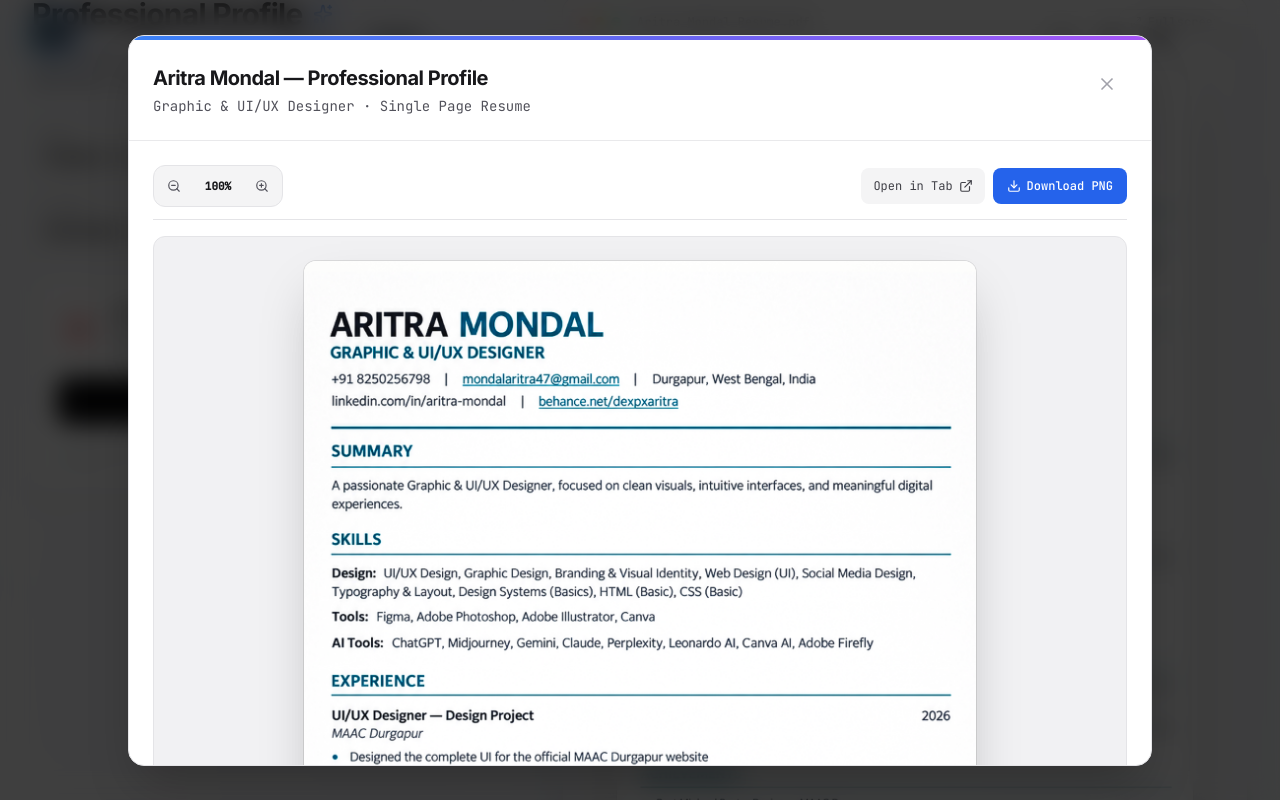
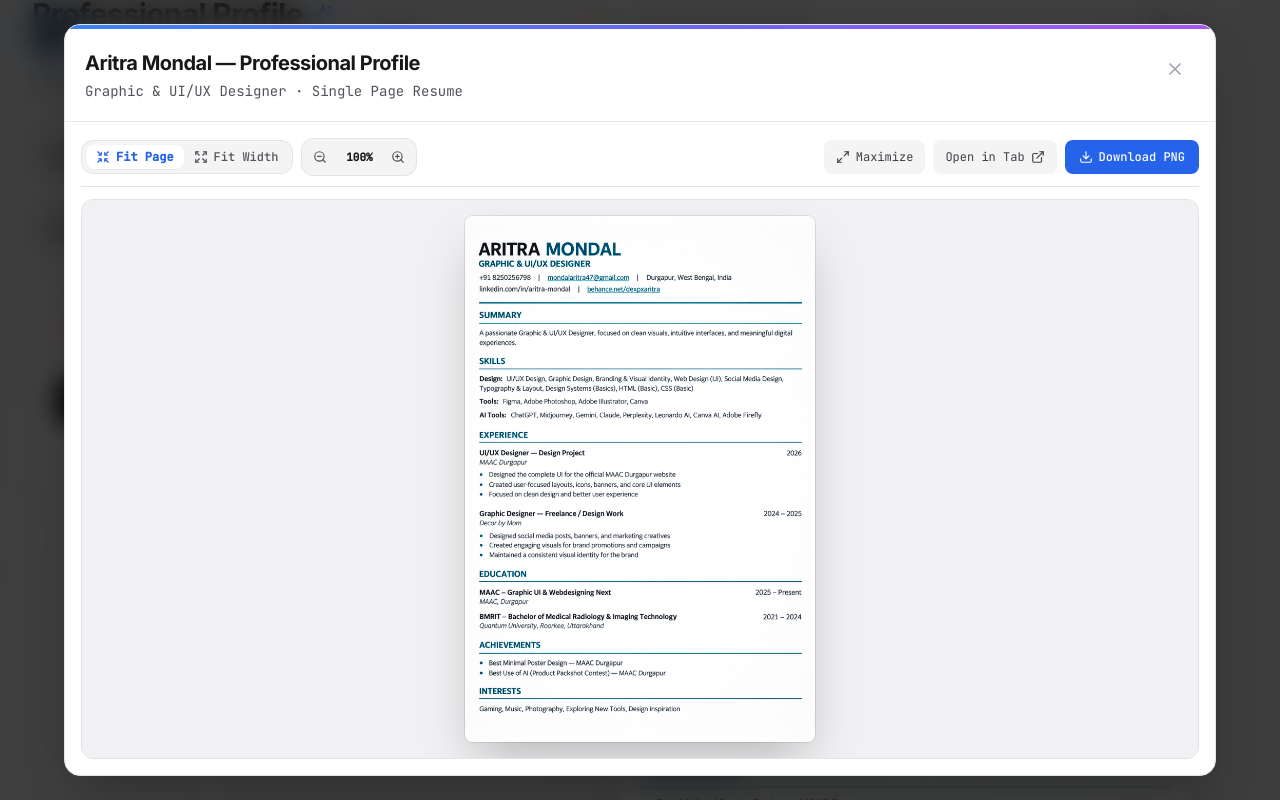
Before and after one commit to Dexp2k3/Portfolio-website-aritra, a React (Vite) app: page / in a window 1280 px wide. Both pictures are taken after a click on the button "Preview". Shown: the part 1890-2690 px from the top of the page. Built offline with nearby package versions, Linux system fonts and the light colour scheme.

Commit message:
fix(resume): optimize full-screen document viewer with fit-page auto sizing, fit-width reading mode, and native desktop fullscreen

```diff
--- a/src/components/ui/Modal.jsx
+++ b/src/components/ui/Modal.jsx
@@ -10,6 +10,7 @@ export function Modal({
   subtitle,
   children,
   className = '',
+  bodyClassName = '',
   maxWidth = 'max-w-3xl',
 }) {
   const modalRef = useRef(null);
@@ -81,10 +82,10 @@ export function Modal({
         )}
       >
         {/* Top Aesthetic Accent Gradient Line */}
-        <div className="h-1 w-full bg-gradient-to-r from-blue-500 via-indigo-500 to-purple-500" />
+        <div className="h-1 w-full bg-gradient-to-r from-blue-500 via-indigo-500 to-purple-500 flex-shrink-0" />
 
         {/* Header */}
-        <div className="flex items-start justify-between p-4 sm:p-6 border-b border-zinc-200/80 dark:border-zinc-800/80 gap-3">
+        <div className="flex items-start justify-between p-4 sm:p-5 border-b border-zinc-200/80 dark:border-zinc-800/80 gap-3 flex-shrink-0">
           <div className="min-w-0 flex-1">
             {title && (
               <h3 id="modal-title" className="text-lg sm:text-xl font-bold text-zinc-900 dark:text-white tracking-tight break-words">
@@ -108,7 +109,7 @@ export function Modal({
         </div>
 
         {/* Body */}
-        <div className="p-4 sm:p-6 max-h-[78vh] overflow-y-auto overscroll-contain">
+        <div className={cn(bodyClassName || "p-4 sm:p-6 max-h-[78vh] overflow-y-auto overscroll-contain")}>
           {children}
         </div>
       </div>
--- a/src/sections/Resume.jsx
+++ b/src/sections/Resume.jsx
@@ -1,8 +1,9 @@
-import React, { useState } from 'react';
-import { Download, FileText, Check, Sparkles, Maximize2, ExternalLink, Eye, ZoomIn, ZoomOut, RotateCcw } from 'lucide-react';
+import React, { useState, useEffect, useCallback } from 'react';
+import { Download, FileText, Check, Sparkles, Maximize2, Minimize2, ExternalLink, Eye, ZoomIn, ZoomOut, RotateCcw, Expand, Shrink } from 'lucide-react';
 import { resumeData } from '../data/portfolioData';
 import { Card } from '../components/ui/Card';
 import { Modal } from '../components/ui/Modal';
+import { cn } from '../utils/helpers';
 import aritraResumeImg from '../assets/aritra-resume.png';
 
 export function Resume({ onShowToast }) {
@@ -11,6 +12,8 @@ export function Resume({ onShowToast }) {
   const [downloadFormat, setDownloadFormat] = useState('png'); // 'png' | 'pdf'
   const [isModalOpen, setIsModalOpen] = useState(false);
   const [modalZoom, setModalZoom] = useState(1);
+  const [viewMode, setViewMode] = useState('fit-page'); // 'fit-page' | 'fit-width'
+  const [isFullscreenActive, setIsFullscreenActive] = useState(false);
 
   const handleDownload = (e) => {
     if (e) e.preventDefault();
@@ -62,9 +65,98 @@ export function Resume({ onShowToast }) {
     }, 1250);
   };
 
-  const handleZoomIn = () => setModalZoom((z) => Math.min(2, +(z + 0.25).toFixed(2)));
-  const handleZoomOut = () => setModalZoom((z) => Math.max(0.75, +(z - 0.25).toFixed(2)));
-  const handleResetZoom = () => setModalZoom(1);
+  const openModal = () => {
+    setIsModalOpen(true);
+    setViewMode('fit-page');
+    setModalZoom(1);
+  };
+
+  const closeModal = () => {
+    setIsModalOpen(false);
+    setViewMode('fit-page');
+    setModalZoom(1);
+    if (document.fullscreenElement) {
+      try {
+        if (document.exitFullscreen) document.exitFullscreen();
+        else if (document.webkitExitFullscreen) document.webkitExitFullscreen();
+        else if (document.msExitFullscreen) document.msExitFullscreen();
+      } catch {}
+    }
+  };
+
+  const toggleViewMode = useCallback(() => {
+    setViewMode((prev) => (prev === 'fit-page' ? 'fit-width' : 'fit-page'));
+    setModalZoom(1);
+  }, []);
+
+  const handleZoomIn = useCallback(() => {
+    setModalZoom((z) => Math.min(2.5, +(z + 0.25).toFixed(2)));
+    setViewMode((mode) => (mode === 'fit-page' ? 'fit-width' : mode));
+  }, []);
+
+  const handleZoomOut = useCallback(() => {
+    setModalZoom((z) => {
+      const next = +(z - 0.25).toFixed(2);
+      return next <= 0.6 ? 0.6 : next;
+    });
+  }, []);
+
+  const handleResetZoom = useCallback(() => {
+    setModalZoom(1);
+    setViewMode('fit-page');
+  }, []);
+
+  const toggleNativeFullscreen = () => {
+    try {
+      if (!document.fullscreenElement) {
+        const root = document.documentElement;
+        if (root.requestFullscreen) root.requestFullscreen();
+        else if (root.webkitRequestFullscreen) root.webkitRequestFullscreen();
+        else if (root.msRequestFullscreen) root.msRequestFullscreen();
+      } else {
+        if (document.exitFullscreen) document.exitFullscreen();
+        else if (document.webkitExitFullscreen) document.webkitExitFullscreen();
+        else if (document.msExitFullscreen) document.msExitFullscreen();
+      }
+    } catch {}
+  };
+
+  useEffect(() => {
+    const handleFullscreenChange = () => {
+      setIsFullscreenActive(Boolean(document.fullscreenElement));
+    };
+    document.addEventListener('fullscreenchange', handleFullscreenChange);
+    document.addEventListener('webkitfullscreenchange', handleFullscreenChange);
+    return () => {
+      document.removeEventListener('fullscreenchange', handleFullscreenChange);
+      document.removeEventListener('webkitfullscreenchange', handleFullscreenChange);
+    };
+  }, []);
+
+  useEffect(() => {
+    if (!isModalOpen) return;
+
+    const handleKeyDown = (e) => {
+      if (e.target.tagName === 'INPUT' || e.target.tagName === 'TEXTAREA') return;
+
+      if (e.key === '+' || e.key === '=') {
+        e.preventDefault();
+        handleZoomIn();
+      } else if (e.key === '-' || e.key === '_') {
+        e.preventDefault();
+        handleZoomOut();
+      } else if (e.key === '0') {
+        e.preventDefault();
+        handleResetZoom();
+      } else if (e.key.toLowerCase() === 'f' && !e.ctrlKey && !e.metaKey) {
+        e.preventDefault();
+        toggleViewMode();
+      }
+    };
+
+    window.addEventListener('keydown', handleKeyDown);
+    return () => window.removeEventListener('keydown', handleKeyDown);
+  }, [isModalOpen, handleZoomIn, handleZoomOut, handleResetZoom, toggleViewMode]);
 
   return (
     <section id="resume" className="scroll-mt-20 py-20 md:py-28 border-t border-zinc-200 dark:border-zinc-900 relative transition-colors duration-300">
@@ -210,7 +302,7 @@ export function Resume({ onShowToast }) {
                 {/* Fullscreen Expand Preview Trigger */}
                 <button
                   type="button"
-                  onClick={() => setIsModalOpen(true)}
+                  onClick={openModal}
                   className="inline-flex items-center justify-center gap-1.5 px-4 py-3.5 rounded-xl font-medium text-xs sm:text-sm bg-zinc-100 dark:bg-zinc-800/80 border border-zinc-200 dark:border-zinc-700/60 hover:bg-zinc-200 dark:hover:bg-zinc-700 text-zinc-700 dark:text-zinc-200 hover:text-zinc-950 dark:hover:text-white transition-all cursor-pointer min-h-[46px] active:scale-[0.98] outline-none select-none touch-manipulation"
                   title="Expand Full Resume"
                 >
@@ -264,7 +356,7 @@ export function Resume({ onShowToast }) {
                   <div className="flex items-center gap-2 flex-shrink-0">
                     <button
                       type="button"
-                      onClick={() => setIsModalOpen(true)}
+                      onClick={openModal}
                       className="inline-flex items-center gap-1.5 px-2.5 py-1 rounded-lg text-xs font-mono bg-white dark:bg-zinc-800 border border-zinc-200 dark:border-zinc-700 text-zinc-700 dark:text-zinc-300 hover:text-blue-600 dark:hover:text-blue-400 hover:border-blue-300 transition-colors cursor-pointer flex-shrink-0"
                       title="View Fullscreen"
                     >
@@ -276,7 +368,7 @@ export function Resume({ onShowToast }) {
 
                 {/* High-Resolution Resume Sheet Display */}
                 <div
-                  onClick={() => setIsModalOpen(true)}
+                  onClick={openModal}
                   className="relative cursor-zoom-in overflow-hidden bg-zinc-100/80 dark:bg-zinc-950/80 p-3 sm:p-5 flex justify-center"
                 >
                   <div className="relative w-full max-w-xl shadow-2xl rounded-xl overflow-hidden bg-white ring-1 ring-zinc-900/5 dark:ring-white/10">
@@ -307,70 +399,119 @@ export function Resume({ onShowToast }) {
 
       </div>
 
-      {/* FULLSCREEN LIGHTBOX MODAL WITH INTERACTIVE ZOOM CONTROLS */}
+      {/* FULLSCREEN LIGHTBOX MODAL WITH INTERACTIVE FIT & ZOOM CONTROLS */}
       <Modal
         isOpen={isModalOpen}
-        onClose={() => {
-          setIsModalOpen(false);
+        onClose={closeModal}
+        title="Aritra Mondal — Professional Profile"
+        subtitle="Graphic & UI/UX Designer · Single Page Resume"
+        maxWidth="max-w-6xl 2xl:max-w-7xl"
+        className="h-[92vh] sm:h-[94vh] flex flex-col"
+        bodyClassName="p-2 sm:p-4 flex-1 min-h-0 flex flex-col overflow-hidden"
+      >
+        <div className="flex flex-col h-full gap-2 sm:gap-3">
+          {/* Modal Header Actions with Interactive Zoom & View Mode Toolbar */}
+          <div className="flex flex-col sm:flex-row items-stretch sm:items-center justify-between gap-2.5 pb-2.5 border-b border-zinc-200 dark:border-zinc-800 text-xs font-mono text-zinc-600 dark:text-zinc-400 flex-shrink-0">
+            {/* View Mode & Zoom Controls */}
+            <div className="flex flex-wrap items-center gap-1.5 sm:gap-2">
+              {/* Fit Mode Switcher */}
+              <div className="flex items-center p-1 rounded-xl bg-zinc-100 dark:bg-zinc-800/80 border border-zinc-200 dark:border-zinc-700/60">
+                <button
+                  type="button"
+                  onClick={() => {
+                    setViewMode('fit-page');
                     setModalZoom(1);
                   }}
-        title="Aritra Mondal — Professional Profile"
-        subtitle="Graphic & UI/UX Designer · Single Page Resume"
-        maxWidth="max-w-5xl"
+                  className={cn(
+                    'px-2 sm:px-2.5 py-1 rounded-lg text-xs font-medium transition-all cursor-pointer flex items-center gap-1.5',
+                    viewMode === 'fit-page' && modalZoom === 1
+                      ? 'bg-white dark:bg-zinc-700 text-blue-600 dark:text-blue-400 shadow-sm font-semibold'
+                      : 'text-zinc-600 dark:text-zinc-400 hover:text-zinc-900 dark:hover:text-white'
+                  )}
+                  title="Fit entire single-page resume to screen (no vertical cutoff)"
                 >
-        <div className="flex flex-col gap-4">
-          {/* Modal Header Actions with Interactive Zoom Toolbar */}
-          <div className="flex flex-col sm:flex-row items-stretch sm:items-center justify-between gap-3 pb-3 border-b border-zinc-200 dark:border-zinc-800 text-xs font-mono text-zinc-600 dark:text-zinc-400">
+                  <Shrink className="w-3.5 h-3.5" />
+                  <span>Fit Page</span>
+                </button>
+
+                <button
+                  type="button"
+                  onClick={() => {
+                    setViewMode('fit-width');
+                    setModalZoom(1);
+                  }}
+                  className={cn(
+                    'px-2 sm:px-2.5 py-1 rounded-lg text-xs font-medium transition-all cursor-pointer flex items-center gap-1.5',
+                    viewMode === 'fit-width' && modalZoom === 1
+                      ? 'bg-white dark:bg-zinc-700 text-blue-600 dark:text-blue-400 shadow-sm font-semibold'
+                      : 'text-zinc-600 dark:text-zinc-400 hover:text-zinc-900 dark:hover:text-white'
+                  )}
+                  title="Fit width for comfortable reading and vertical scrolling"
+                >
+                  <Expand className="w-3.5 h-3.5" />
+                  <span>Fit Width</span>
+                </button>
+              </div>
+
               {/* Zoom Controls */}
-            <div className="flex items-center justify-between sm:justify-start gap-1.5 p-1 rounded-xl bg-zinc-100 dark:bg-zinc-800/80 border border-zinc-200 dark:border-zinc-700/60">
-              <div className="flex items-center gap-1">
+              <div className="flex items-center gap-1 p-1 rounded-xl bg-zinc-100 dark:bg-zinc-800/80 border border-zinc-200 dark:border-zinc-700/60">
                 <button
                   type="button"
                   onClick={handleZoomOut}
-                  disabled={modalZoom <= 0.75}
+                  disabled={modalZoom <= 0.6}
                   aria-label="Zoom out"
-                  className="p-1.5 rounded-lg hover:bg-zinc-200 dark:hover:bg-zinc-700 disabled:opacity-40 disabled:pointer-events-none transition-colors cursor-pointer min-w-[32px] min-h-[32px] flex items-center justify-center"
-                  title="Zoom Out"
+                  className="p-1.5 rounded-lg hover:bg-zinc-200 dark:hover:bg-zinc-700 disabled:opacity-40 disabled:pointer-events-none transition-colors cursor-pointer min-w-[28px] min-h-[28px] flex items-center justify-center"
+                  title="Zoom Out (-)"
                 >
                   <ZoomOut className="w-3.5 h-3.5" />
                 </button>
 
-                <span className="px-2 text-[11px] font-semibold text-zinc-900 dark:text-white min-w-[48px] text-center select-none">
-                  {Math.round(modalZoom * 100)}%
+                <span className="px-1.5 text-[11px] font-semibold text-zinc-900 dark:text-white min-w-[42px] text-center select-none">
+                  {viewMode === 'fit-page' && modalZoom === 1 ? '100%' : `${Math.round(modalZoom * 100)}%`}
                 </span>
 
                 <button
                   type="button"
                   onClick={handleZoomIn}
-                  disabled={modalZoom >= 2}
+                  disabled={modalZoom >= 2.5}
                   aria-label="Zoom in"
-                  className="p-1.5 rounded-lg hover:bg-zinc-200 dark:hover:bg-zinc-700 disabled:opacity-40 disabled:pointer-events-none transition-colors cursor-pointer min-w-[32px] min-h-[32px] flex items-center justify-center"
-                  title="Zoom In"
+                  className="p-1.5 rounded-lg hover:bg-zinc-200 dark:hover:bg-zinc-700 disabled:opacity-40 disabled:pointer-events-none transition-colors cursor-pointer min-w-[28px] min-h-[28px] flex items-center justify-center"
+                  title="Zoom In (+)"
                 >
                   <ZoomIn className="w-3.5 h-3.5" />
                 </button>
-              </div>
 
-              {modalZoom !== 1 && (
+                {(modalZoom !== 1 || viewMode !== 'fit-page') && (
                   <button
                     type="button"
                     onClick={handleResetZoom}
-                  aria-label="Reset zoom"
-                  className="p-1.5 rounded-lg text-blue-600 dark:text-blue-400 hover:bg-zinc-200 dark:hover:bg-zinc-700 transition-colors cursor-pointer min-w-[32px] min-h-[32px] flex items-center justify-center"
-                  title="Reset to 100%"
+                    aria-label="Reset to Fit Page"
+                    className="p-1.5 rounded-lg text-blue-600 dark:text-blue-400 hover:bg-zinc-200 dark:hover:bg-zinc-700 transition-colors cursor-pointer min-w-[28px] min-h-[28px] flex items-center justify-center"
+                    title="Reset view (0)"
                   >
                     <RotateCcw className="w-3.5 h-3.5" />
                   </button>
                 )}
               </div>
+            </div>
 
-            {/* Quick Actions in Modal */}
-            <div className="flex items-center justify-end gap-2">
+            {/* Quick Actions: Browser Fullscreen, Open in Tab, Download */}
+            <div className="flex items-center justify-end gap-1.5 sm:gap-2">
+              <button
+                type="button"
+                onClick={toggleNativeFullscreen}
+                className="hidden md:inline-flex items-center justify-center gap-1.5 px-3 py-1.5 rounded-lg bg-zinc-100 dark:bg-zinc-800 hover:bg-zinc-200 dark:hover:bg-zinc-700 text-zinc-700 dark:text-zinc-200 transition-colors cursor-pointer min-h-[34px]"
+                title={isFullscreenActive ? "Exit Browser Fullscreen" : "Enter True Desktop Fullscreen"}
+              >
+                {isFullscreenActive ? <Minimize2 className="w-3.5 h-3.5" /> : <Maximize2 className="w-3.5 h-3.5" />}
+                <span>{isFullscreenActive ? "Windowed" : "Maximize"}</span>
+              </button>
+
               <a
                 href={downloadFormat === 'pdf' ? resumeData.pdfUrl : resumeData.pngUrl}
                 target="_blank"
                 rel="noopener noreferrer"
-                className="inline-flex items-center justify-center gap-1.5 px-3 py-2 rounded-lg bg-zinc-100 dark:bg-zinc-800 hover:bg-zinc-200 dark:hover:bg-zinc-700 text-zinc-700 dark:text-zinc-200 transition-colors cursor-pointer min-h-[36px]"
+                className="inline-flex items-center justify-center gap-1.5 px-3 py-1.5 rounded-lg bg-zinc-100 dark:bg-zinc-800 hover:bg-zinc-200 dark:hover:bg-zinc-700 text-zinc-700 dark:text-zinc-200 transition-colors cursor-pointer min-h-[34px]"
               >
                 <span>Open in Tab</span>
                 <ExternalLink className="w-3.5 h-3.5" />
@@ -379,7 +520,7 @@ export function Resume({ onShowToast }) {
               <button
                 type="button"
                 onClick={handleDownload}
-                className="inline-flex items-center justify-center gap-1.5 px-3.5 py-2 rounded-lg bg-blue-600 hover:bg-blue-500 text-white font-medium transition-colors cursor-pointer min-h-[36px] active:scale-95"
+                className="inline-flex items-center justify-center gap-1.5 px-3.5 py-1.5 rounded-lg bg-blue-600 hover:bg-blue-500 text-white font-medium transition-colors cursor-pointer min-h-[34px] active:scale-95"
               >
                 <Download className="w-3.5 h-3.5" />
                 <span>Download {downloadFormat.toUpperCase()}</span>
@@ -387,16 +528,40 @@ export function Resume({ onShowToast }) {
             </div>
           </div>
 
-          {/* High-Resolution Document Scrollable Container */}
-          <div className="overflow-auto max-h-[75vh] flex justify-center bg-zinc-200/50 dark:bg-zinc-950/90 p-3 sm:p-6 rounded-xl border border-zinc-200 dark:border-zinc-800 select-none">
+          {/* Document Canvas Container */}
           <div
-              className="transition-transform duration-200 ease-out origin-top shadow-2xl rounded-xl overflow-hidden bg-white ring-1 ring-zinc-900/10"
-              style={{ transform: `scale(${modalZoom})` }}
+            className={cn(
+              "flex-1 min-h-0 w-full rounded-xl bg-zinc-200/50 dark:bg-zinc-950/90 border border-zinc-200 dark:border-zinc-800/80 p-2 sm:p-4 select-none relative transition-all",
+              viewMode === 'fit-page' && modalZoom === 1
+                ? "flex items-center justify-center overflow-hidden"
+                : "flex justify-center overflow-auto items-start"
+            )}
+          >
+            {/* The Document Sheet */}
+            <div
+              onDoubleClick={toggleViewMode}
+              title="Double-click to toggle Fit Page / Fit Width"
+              className={cn(
+                "transition-all duration-200 ease-out shadow-2xl rounded-lg overflow-hidden bg-white ring-1 ring-zinc-900/10 cursor-pointer",
+                viewMode === 'fit-page' && modalZoom === 1
+                  ? "h-full max-h-full w-auto flex items-center justify-center origin-center"
+                  : "w-full max-w-2xl 2xl:max-w-3xl my-auto origin-top"
+              )}
+              style={
+                modalZoom !== 1
+                  ? { transform: `scale(${modalZoom})` }
+                  : undefined
+              }
             >
               <img
                 src={aritraResumeImg}
                 alt="Aritra Mondal Resume High Definition Full Resolution"
-                className="w-full max-w-2xl h-auto object-contain"
+                className={cn(
+                  "object-contain transition-all select-none",
+                  viewMode === 'fit-page' && modalZoom === 1
+                    ? "h-full max-h-full w-auto max-w-full"
+                    : "w-full h-auto"
+                )}
                 loading="eager"
                 decoding="sync"
               />
```
Lines whose indentation alone changed are shown as unchanged.
